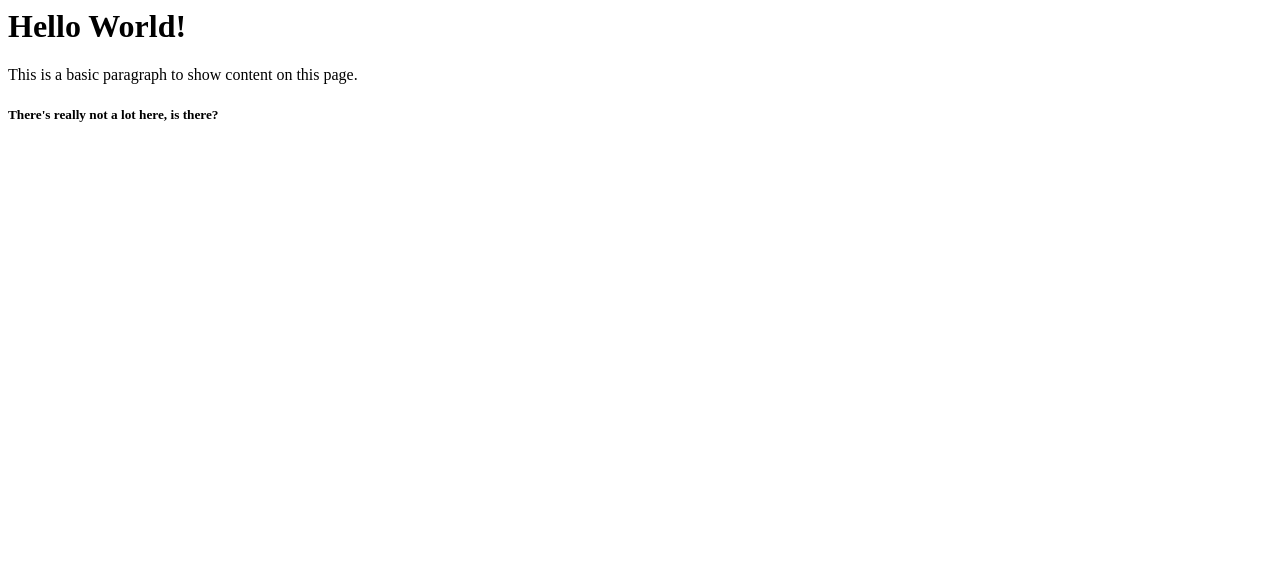
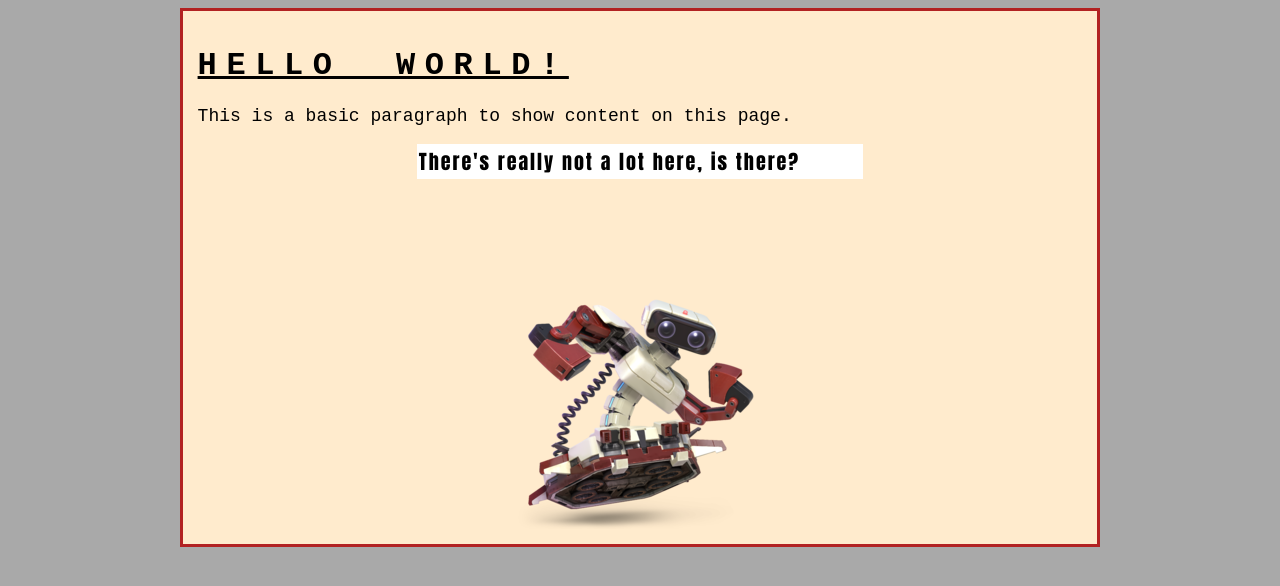
Before and after one commit to TimothyBehl/TimothyBehl.github.io, a plain HTML site: page index.html in a window 1280 px wide. Drawn offline with Linux system fonts and the light colour scheme.

Commit message:
added CSS to github site

```diff
--- /dev/null
+++ b/css/style.css
@@ -0,0 +1,58 @@
+body{
+    background-color: darkgray;
+}
+
+.container{
+    width: 70%;
+    margin: auto;
+    padding: 15px;
+    background-color: blanchedalmond;
+    border: 3px firebrick solid;
+}
+
+.container p{
+    font-family: 'Courier New', Courier, monospace;
+    font-weight: normal;
+    font-size: 18px;
+}
+
+.heading{
+    font-family: 'Courier New', Courier, monospace;
+    font-weight: 800;
+    text-decoration: underline;
+    text-transform: uppercase;
+    letter-spacing: 0.3em;
+    word-spacing: 0.8em;
+}
+
+.hover-heading{
+    font-family: Impact, Haettenschweiler, 'Arial Narrow Bold', sans-serif;
+    font-size: 20px;
+    letter-spacing: .1em;
+    background-color: white;
+    color: black;
+    padding: 2px;
+    width: 50%;
+    margin: auto;
+}
+
+.hover-heading:hover{
+    font-family: Impact, Haettenschweiler, 'Arial Narrow Bold', sans-serif;
+    font-size: 20px;
+    letter-spacing: .1em;
+    background-color: firebrick;
+    color: white;
+    padding: 2px;
+    width: 50%;
+    margin: auto;
+}
+
+.image{
+    background: url('../images/rob.png');
+    width: 250px;
+    height: 250px;
+    position: relative;
+    margin-left: auto;
+    margin-right: auto;
+    margin-top: 100px;
+}
--- a/index.html
+++ b/index.html
@@ -1,8 +1,18 @@
-<html>
-    <head></head>
-    <body>
-        <h1>Hello World!</h1>
-        <p>This is a basic paragraph to show content on this page.</p>
-        <h5>There's really not a lot here, is there?</h5>
-    </body>
+<!DOCTYPE html>
+<html lang="en">
+<head>
+  <meta charset="UTF-8">
+  <meta name="viewport" content="width=device-width, initial-scale=1.0">
+  <meta http-equiv="X-UA-Compatible" content="ie=edge">
+  <link rel="stylesheet" type="text/css" href="css/style.css">
+  <title>Tim's Site</title>
+</head>
+<body>
+  <div class="container">
+    <h1 class="heading">Hello World!</h1>
+    <p>This is a basic paragraph to show content on this page.</p>
+    <h5 class="hover-heading">There's really not a lot here, is there?</h5>
+    <div class="image"></div>
+  </div>
+</body>
 </html>
```
Also changed, not shown: images/rob.png (added).
